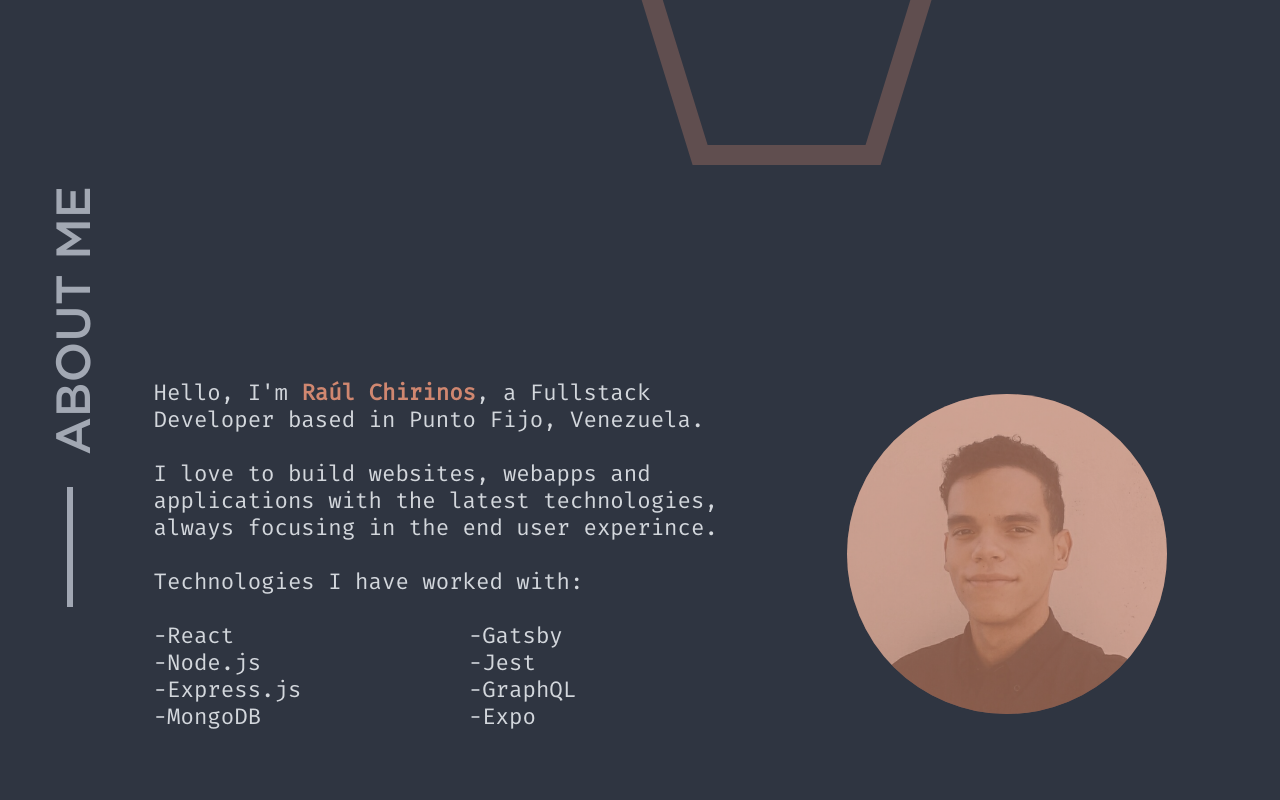
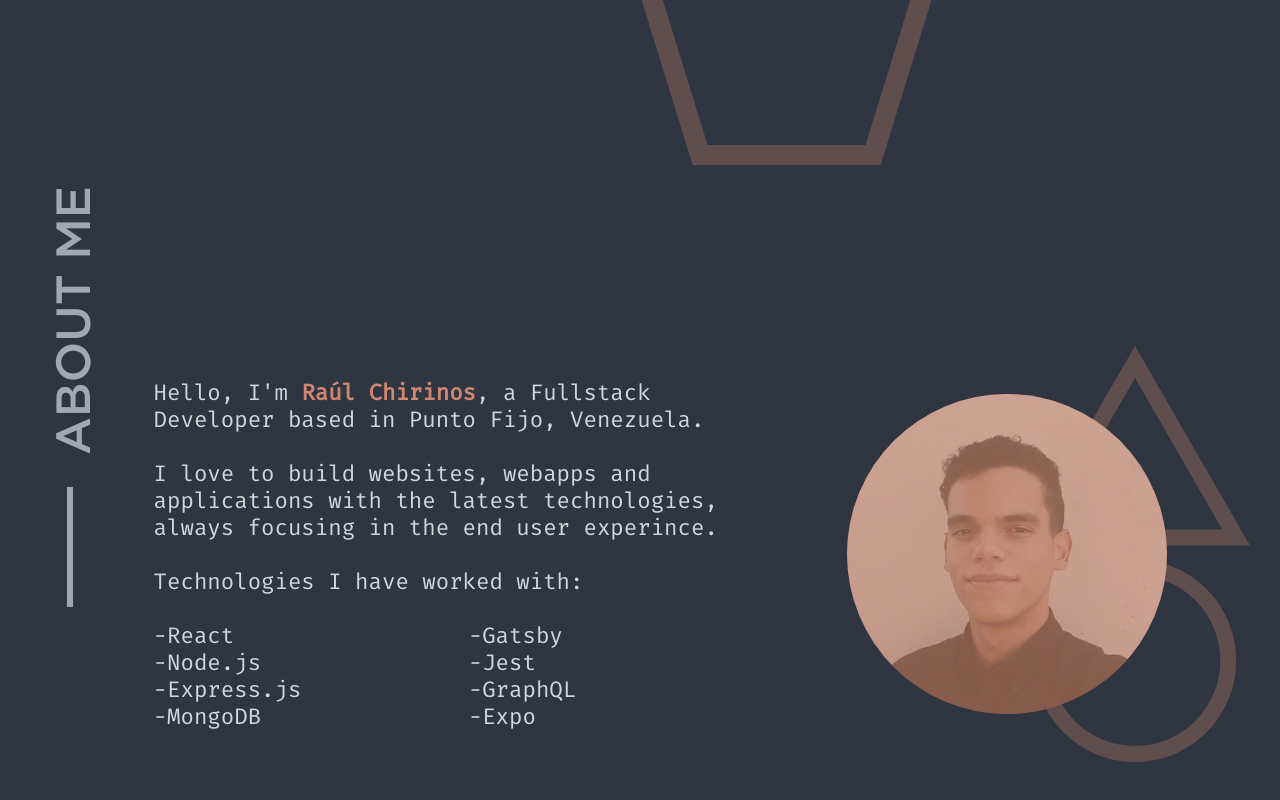
Before and after one commit to rjchirinos/portfoliov2, a React (Create React App) app: page / in a window 1280 px wide. Shown: the part 718-1518 px from the top of the page. Built offline with nearby package versions, Linux system fonts and the light colour scheme.

Commit message:
Finish About Section

```diff
--- a/src/sections/About/About.tsx
+++ b/src/sections/About/About.tsx
@@ -4,6 +4,7 @@ import styled from 'styled-components';
 import SectionLayout from '../../components/SectionLayout';
 import ColorFilterImage from '../../components/ColorFilterImage';
 import Photo from '../../assets/img/photo.png';
+import AboutBg from '../../assets/img/about-bg.svg';
 
 const Container = styled.section`
   min-height: 100vh;
@@ -30,6 +31,13 @@ const UL = styled.ul`
   columns: 2;
   list-style-type: '-';
   list-style-position: inside;
+`;
+
+const ShapesBG = styled.img`
+  position: absolute;
+  width: 18vw;
+  right: 30px;
+  z-index: -100;
 `;
 
 export default function About() {
@@ -62,6 +70,7 @@ export default function About() {
           image={Photo}
           color="#d08770"
         />
+        <ShapesBG src={AboutBg} />
       </Container>
     </SectionLayout>
   );
```
Also changed, not shown: src/assets/img/about-bg.svg (added).
